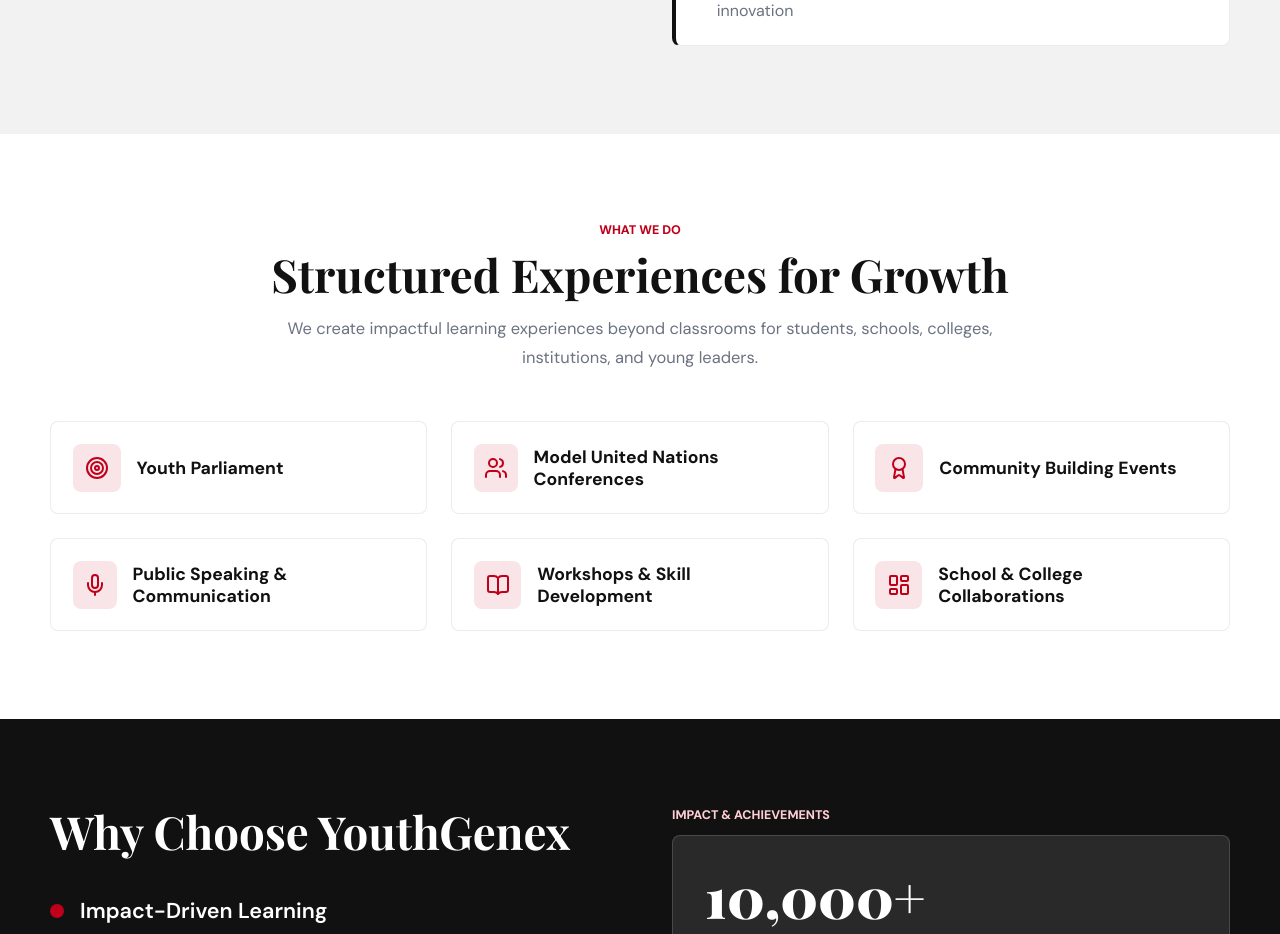
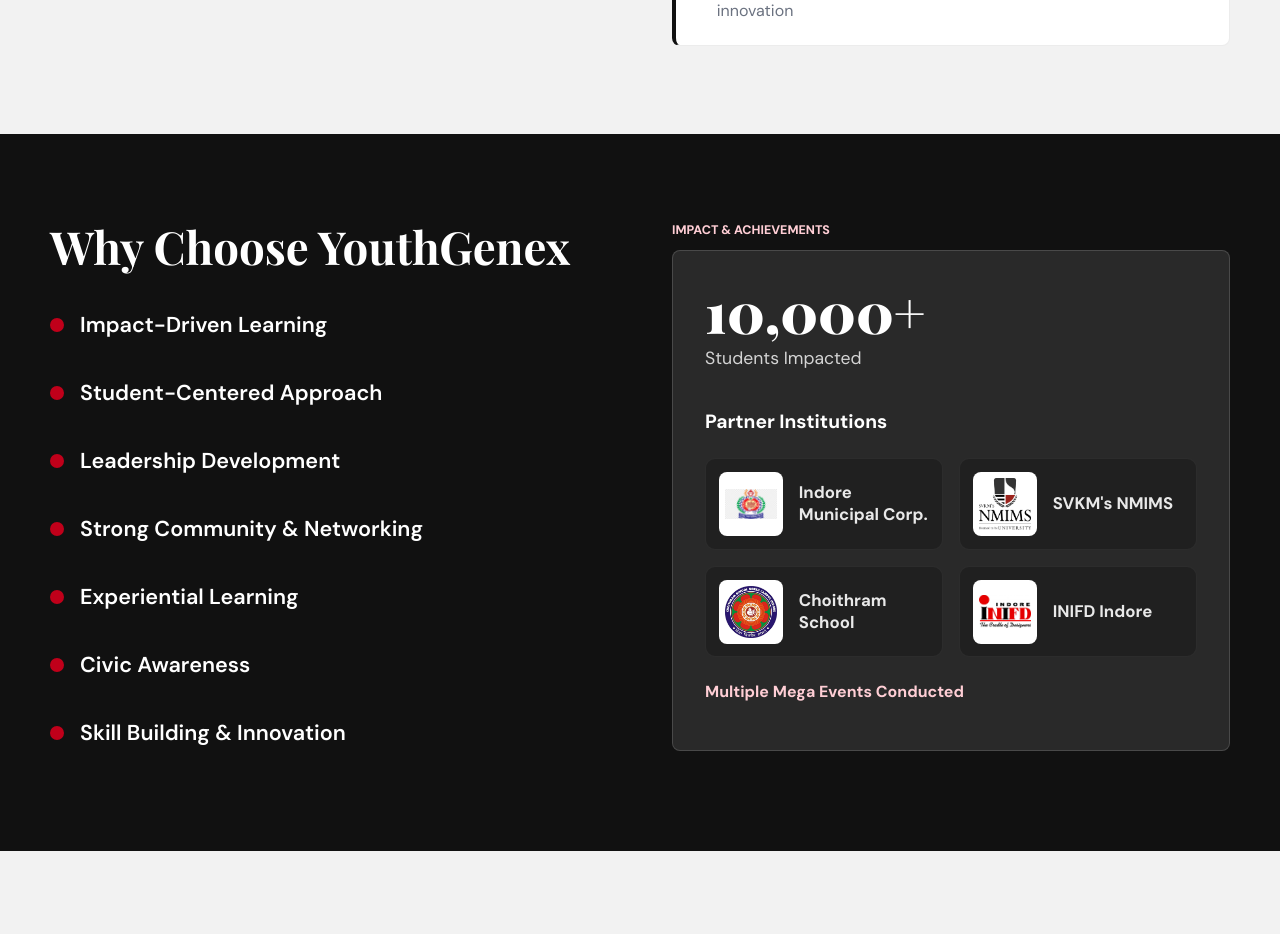
Before and after one commit to DakshBaid/youthgenex, a React (Vite) app in the folder youthgenx-web/: page / in a window 1280 px wide. Shown: the part 1120-2054 px from the top of the page. Built offline with nearby package versions, Linux system fonts and the light colour scheme.

Commit message:
Fix View Event Details link to force hard reload, remove Programs from Home

```diff
--- a/youthgenx-web/src/App.jsx
+++ b/youthgenx-web/src/App.jsx
@@ -2,7 +2,6 @@
 import Navbar from './components/Navbar';
 import Hero from './components/Hero';
 import About from './components/About';
-import Programs from './components/Programs';
 import Impact from './components/Impact';
 import Events from './components/Events';
 import Gallery from './components/Gallery';
@@ -20,7 +19,6 @@
     <>
       <Hero />
       <About />
-      <Programs />
       <Impact />
       <Events />
       <Partners />
--- a/youthgenx-web/src/components/Events.jsx
+++ b/youthgenx-web/src/components/Events.jsx
@@ -71,9 +71,9 @@
 
                 {ev.path && (
                   <div style={{ marginTop: '1.5rem' }}>
-                    <Link to={ev.path} style={{ display: 'inline-block', color: 'var(--red)', fontWeight: 700, textDecoration: 'none' }}>
+                    <a href={ev.path} style={{ display: 'inline-block', color: 'var(--red)', fontWeight: 700, textDecoration: 'none' }}>
                       View Event Details →
-                    </Link>
+                    </a>
                   </div>
                 )}
               </motion.div>
```
